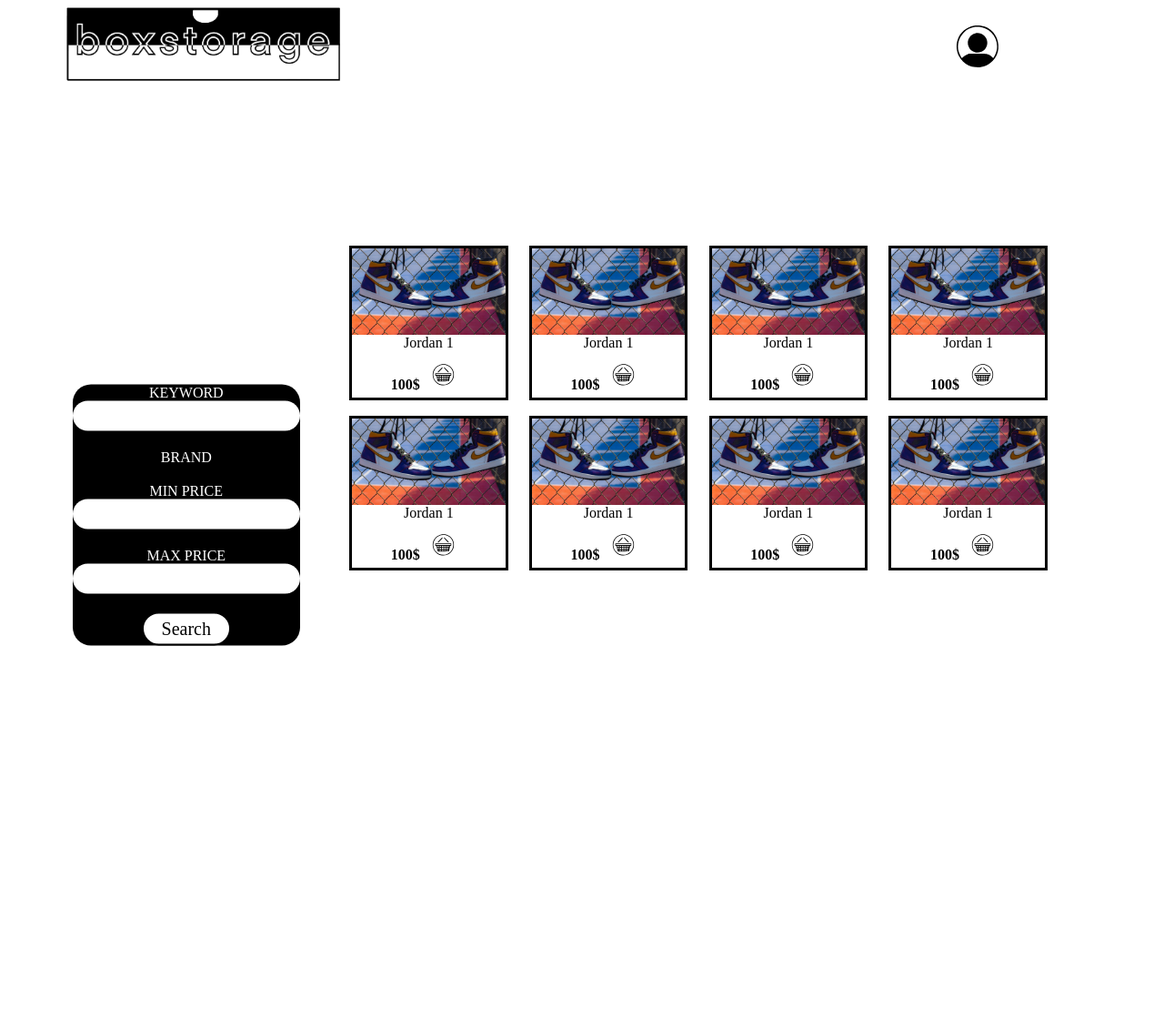
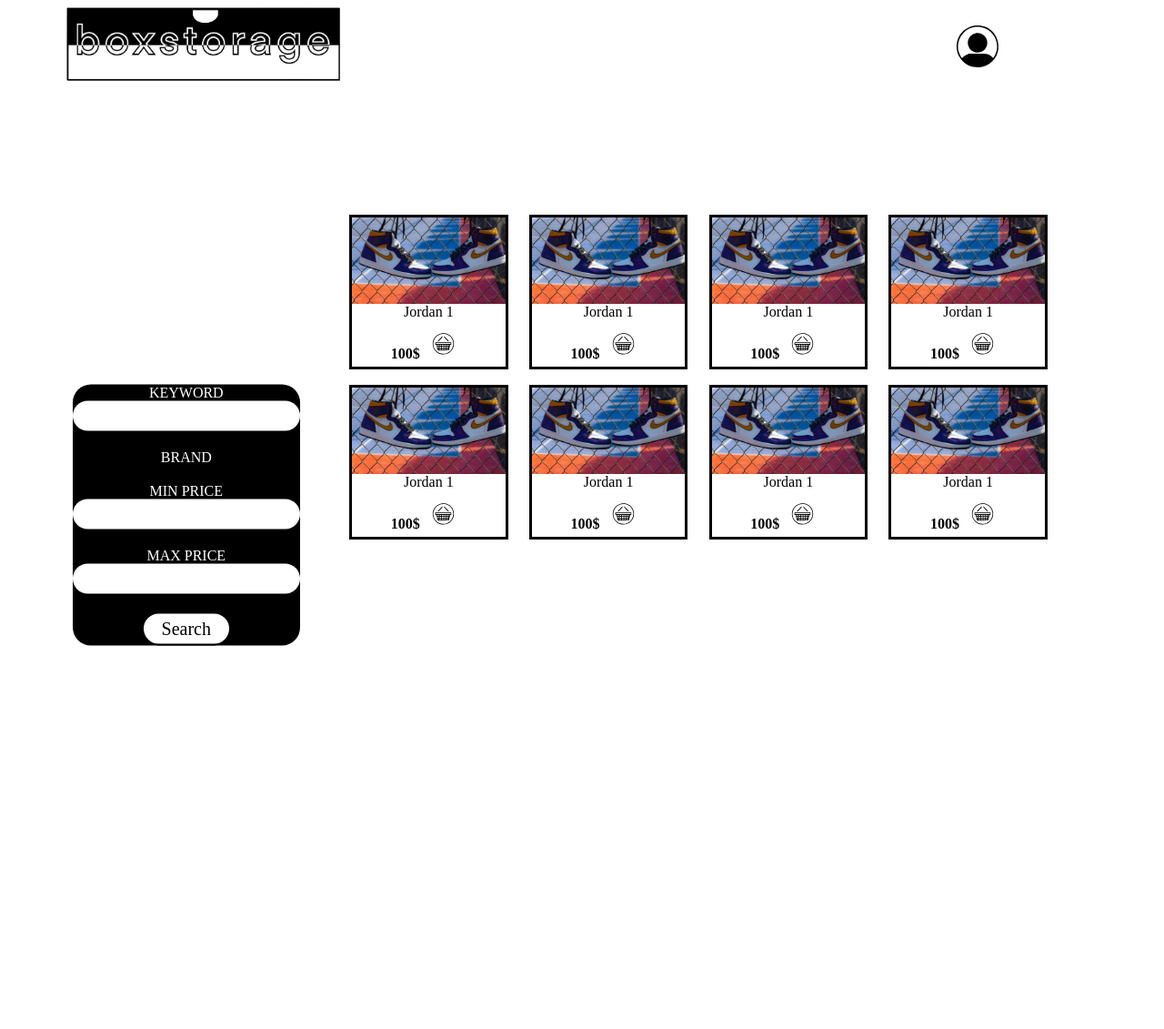
Before and after one commit to Phaired/BoxStorage, a PHP site: page /catalog in a window 1280 px wide. Shown: the whole page at 91% size. Run offline with PHP 8.4, Linux system fonts and the light colour scheme; lists and menus that the app fills with data are empty; some libraries are stand-ins or nearby versions.

Commit message:
Update catalog.css

```diff
--- a/app/public/css/catalog.css
+++ b/app/public/css/catalog.css
@@ -6,7 +6,7 @@
 }
 
 #products {
-    margin-top: 15vh;
+    margin-top: 12vh;
     margin-left: 30vw;
     margin-right: 10vw;
     display: grid;
```
